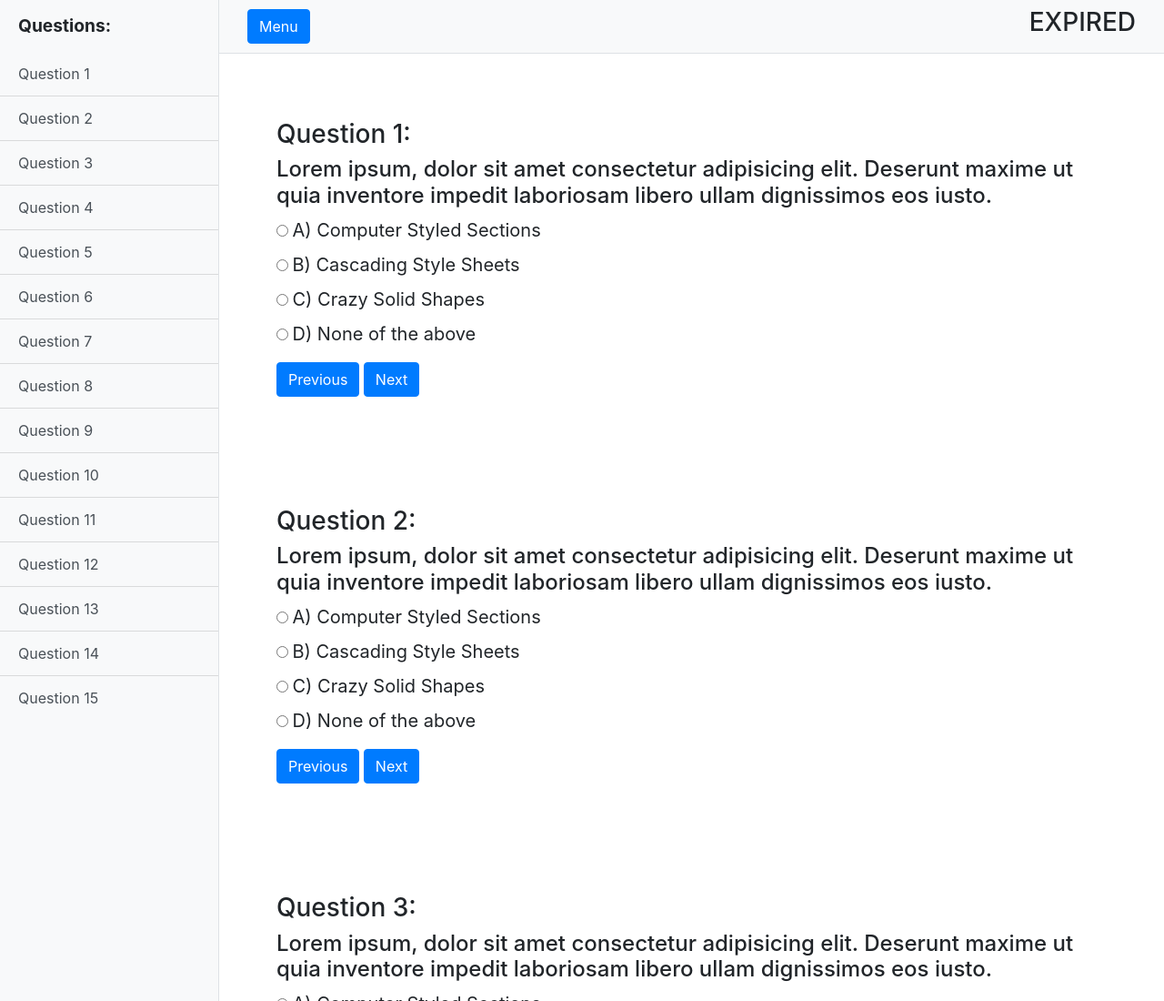
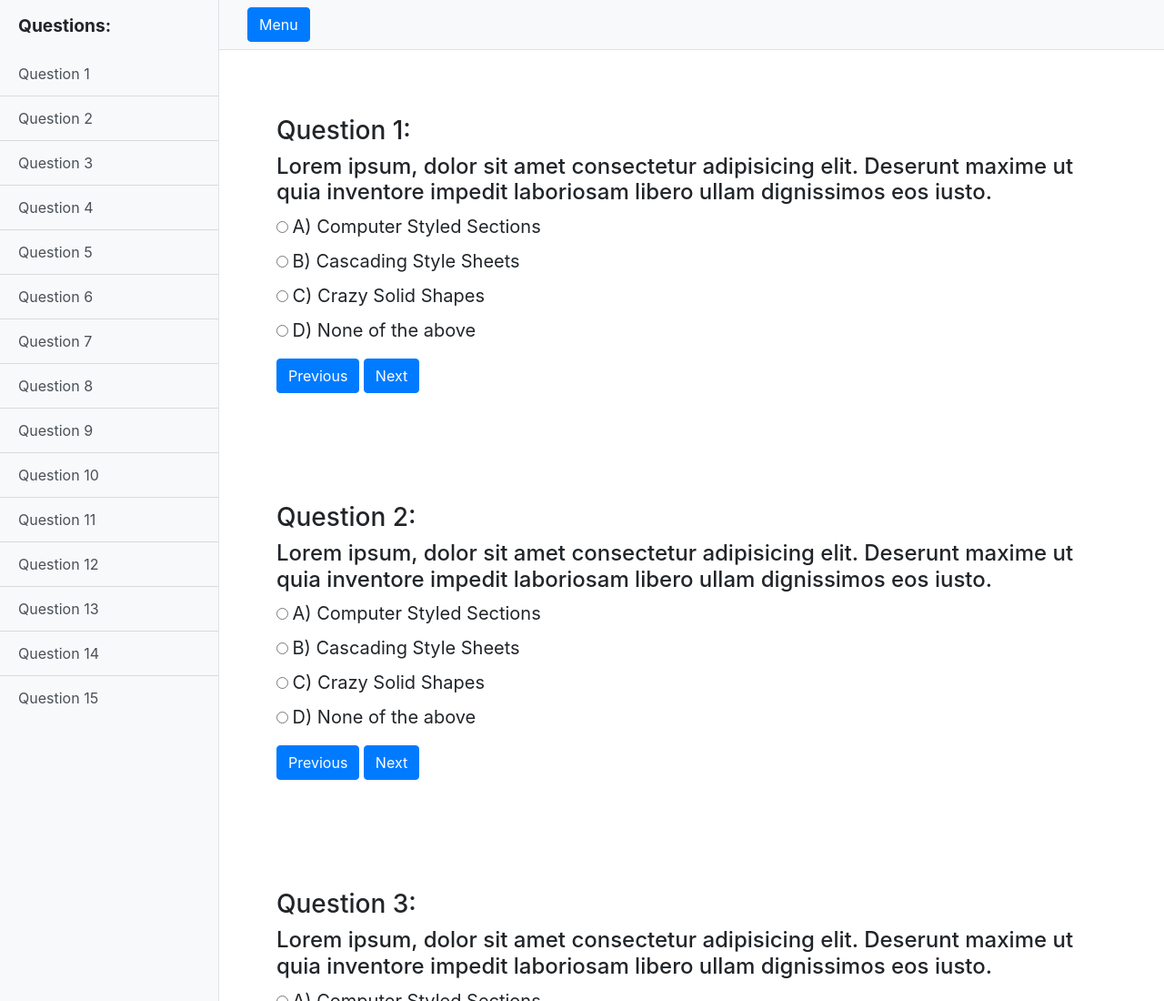
Before and after one commit to tanya1810/EDC-Quiz, a plain HTML site: page index2.html in a window 1280 px wide. Shown: the top 1100 px of the page at 91% size. Drawn offline with Linux system fonts and the light colour scheme.

Commit message:
Update index2.html

```diff
--- a/index2.html
+++ b/index2.html
@@ -74,25 +74,7 @@
 								<h3 id="demo"></h3>
 							</li>
 						</ul>
-                <script>
-                    var deadline = new Date("Sept 28, 2020 15:37:25").getTime();
-                    var x = setInterval(function () {
-                        var now = new Date().getTime();
-                        var t = deadline - now;
-                        var days = Math.floor(t / (1000 * 60 * 60 * 24));
-                        var hours = Math.floor((t % (1000 * 60 * 60 * 24)) / (1000 * 60 * 60));
-                        var minutes = Math.floor((t % (1000 * 60 * 60)) / (1000 * 60));
-                        var seconds = Math.floor((t % (1000 * 60)) / 1000);
-                        if (hours < "10") { hours = "0" + hours; }
-                        if (minutes < "10") { minutes = "0" + minutes; }
-                        if (seconds < "10") { seconds = "0" + seconds; }
-                        document.getElementById("demo").innerHTML = hours + ":" + minutes + ":" + seconds;
-                        if (t < 0) {
-                            clearInterval(x);
-                            document.getElementById("demo").innerHTML = "EXPIRED";
-                        }
-                    }, 1000);
-                </script>
+
 						</script>
 					</div>
 				</div>
```
